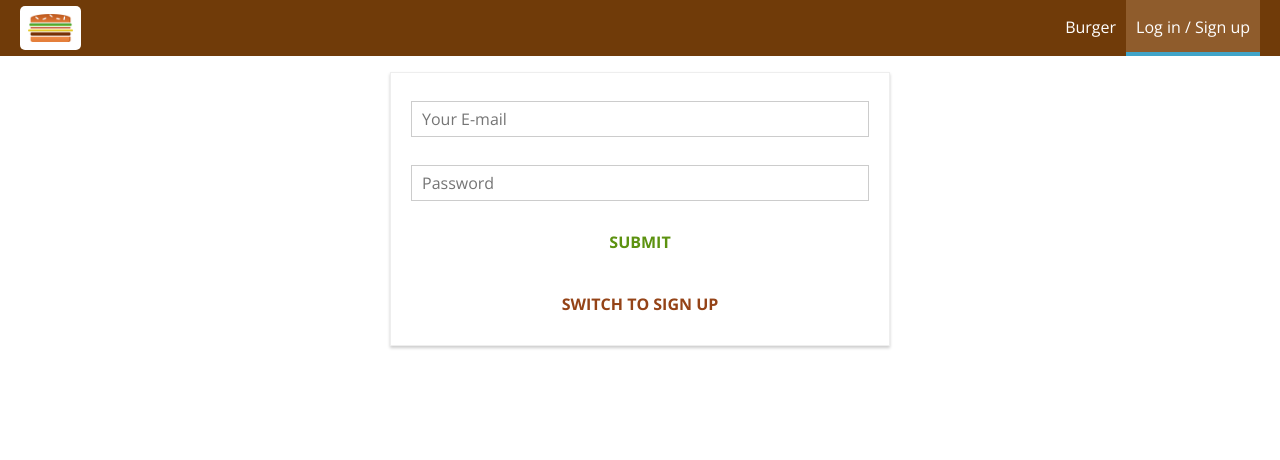
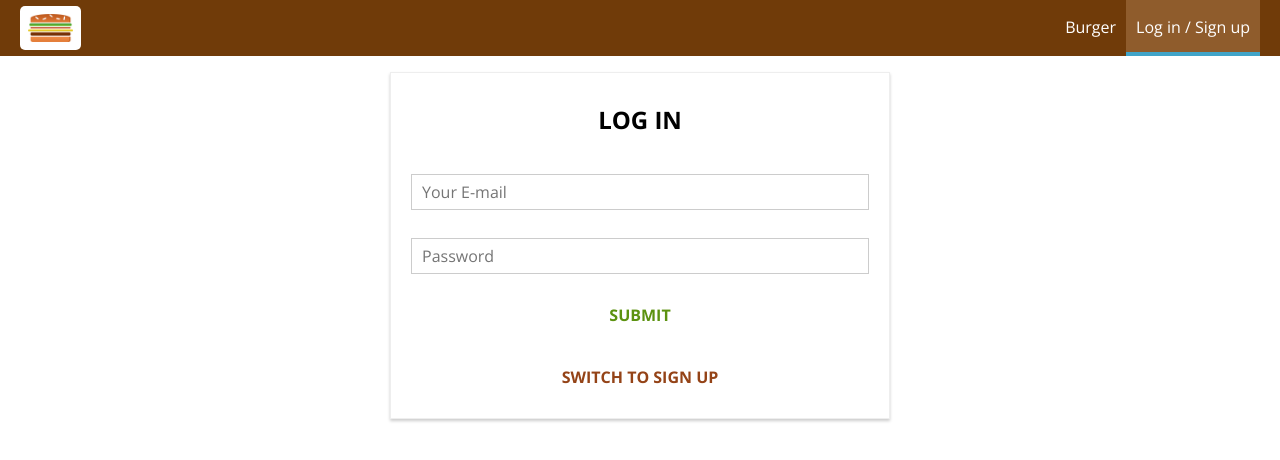
Before and after one commit to denny351/burger-builder, a React app: page /auth in a window 1280 px wide. Shown: the top 460 px of the page. Built offline with nearby package versions, Linux system fonts and the light colour scheme.

Commit message:
update login/signup form with title

```diff
--- a/src/containers/Auth/Auth.js
+++ b/src/containers/Auth/Auth.js
@@ -113,10 +113,11 @@ class Auth extends Component {
         {authRedirect}
         {errorMessage}
         <form onSubmit={this.submitHandler}>
+          <h2>{this.state.isSignup ? 'SIGN UP' : 'LOG IN'}</h2>
           {form}
           <Button btnType="Success">SUBMIT</Button>
         </form>
-        <Button btnType="Danger" clicked={this.switchAuthModeHandler}>SWITCH TO {this.state.isSignup ? 'SIGN IN' : 'SIGN UP'}</Button>
+        <Button btnType="Danger" clicked={this.switchAuthModeHandler}>SWITCH TO {this.state.isSignup ? 'LOG IN' : 'SIGN UP'}</Button>
       </div>
     )
   }
```
